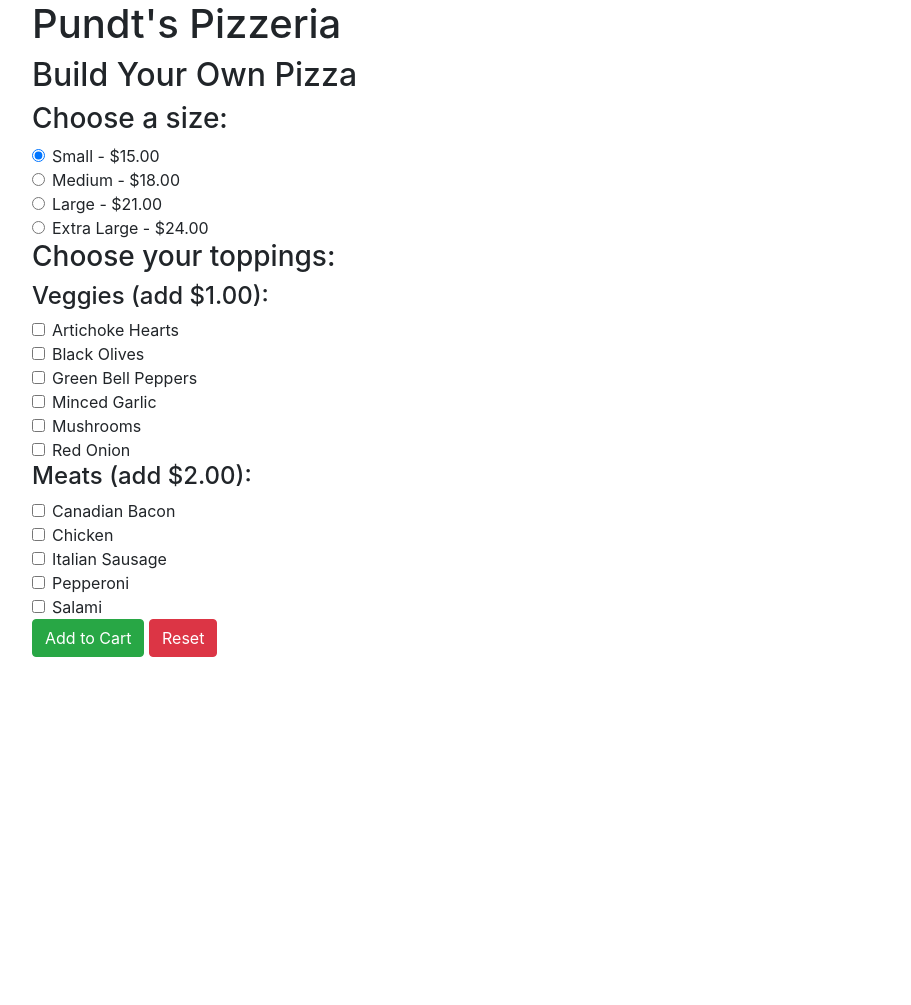
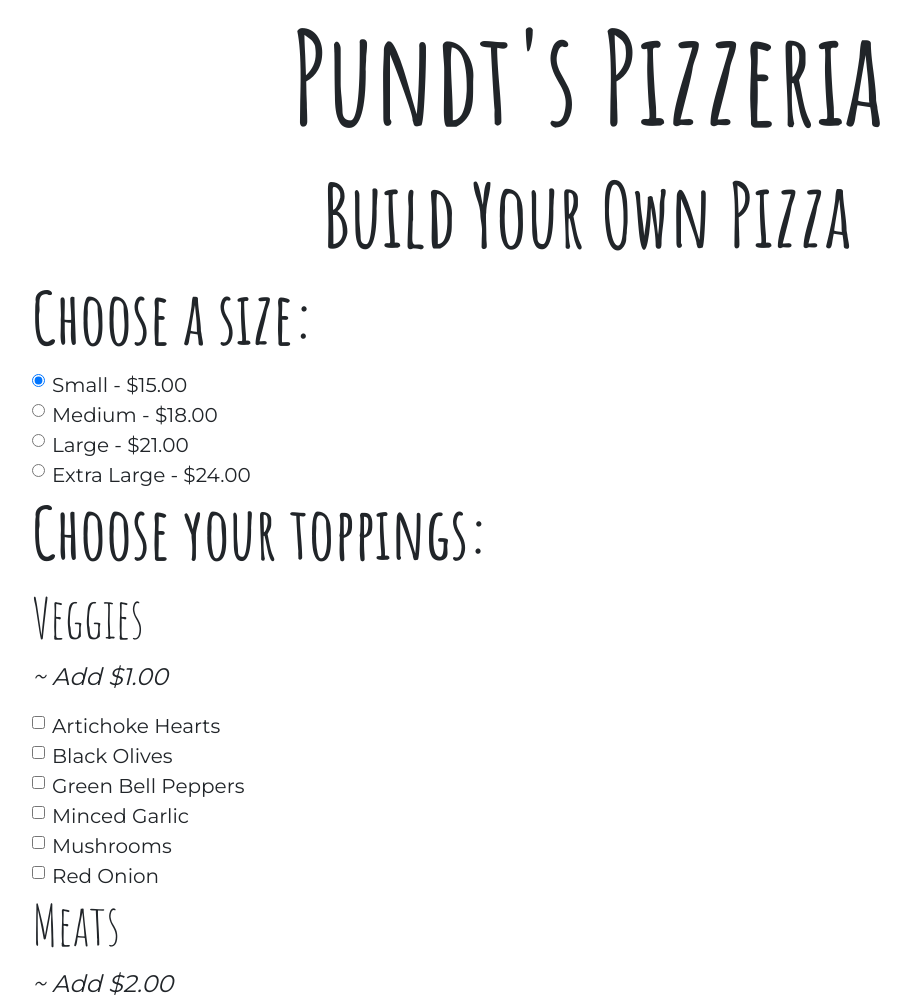
Before and after one commit to kpundt93/pizza-parlor, a plain HTML site: page index.html in a window 1280 px wide. Shown: the top 1005 px of the page, without its empty margins (53-964 px from the left). Before the commit the page ends 800 px from the top, so only its background shows below. Drawn offline with Linux system fonts and the light colour scheme.

Commit message:
add styles to text elements

```diff
--- a/css/styles.css
+++ b/css/styles.css
@@ -0,0 +1,37 @@
+@import url('https://fonts.googleapis.com/css2?family=Amatic+SC:wght@400;700&family=Montserrat&display=swap');
+
+h1 {
+  font-family: 'Amatic SC', cursive;
+  font-weight: 700;
+  font-size: 8em;
+  text-align: center;
+}
+
+h2 {
+  font-family: 'Amatic SC', cursive;
+  font-weight: 700;
+  font-size: 5.5em;
+  text-align: center;
+}
+
+h3 {
+  font-family: 'Amatic SC', cursive;
+  font-size: 4.5em;
+  font-weight: 700;
+}
+
+h4 {
+  font-family: 'Amatic SC', cursive;
+  font-size: 3.5em;
+}
+
+.toppings-price {
+  font-family: 'Montserrat', sans-serif;
+  font-style: italic;
+  font-size: 1.5em;
+}
+
+label {
+  font-family: 'Montserrat', sans-serif;
+  font-size: 1.25em;
+}
--- a/index.html
+++ b/index.html
@@ -25,16 +25,17 @@
         <label class="form-check-label" for="m">Medium - $18.00</label>
       </div>
       <div class="form-check" id="size">
-        <input class="form-check-input" type="radio" name="size" value="l"
+        <input class="form-check-input" type="radio" name="size" value="l">
         <label class="form-check-label" for="l">Large - $21.00</label>
       </div>
       <div class="form-check" id="size">
-        <input class="form-check-input" type="radio" name="size" value="xl"
+        <input class="form-check-input" type="radio" name="size" value="xl">
         <label class="form-check-label" for="xl">Extra Large - $24.00</label>
       </div>
       <h3>Choose your toppings:</h3>
       <div class="ingredients" id="veggies">
-        <h4>Veggies (add $1.00):</h4>
+        <h4>Veggies</h4>
+        <p class="toppings-price">~ Add $1.00</p>
         <div class="form-check">
           <input class="form-check-input" type="checkbox" name="veg" value="artichoke hearts">
           <label class="form-check-label" for="artichoke hearts">Artichoke Hearts</label>
@@ -61,7 +62,8 @@
         </div>
       </div>
       <div class="ingredients" id="meats">
-        <h4>Meats (add $2.00):</h4>
+        <h4>Meats</h4>
+        <p class="toppings-price">~ Add $2.00</p>
         <div class="form-check">
           <input class="form-check-input" type="checkbox" name="meat" value="canadian bacon">
           <label class="form-check-label" for="canadian bacon">Canadian Bacon</label>
```
